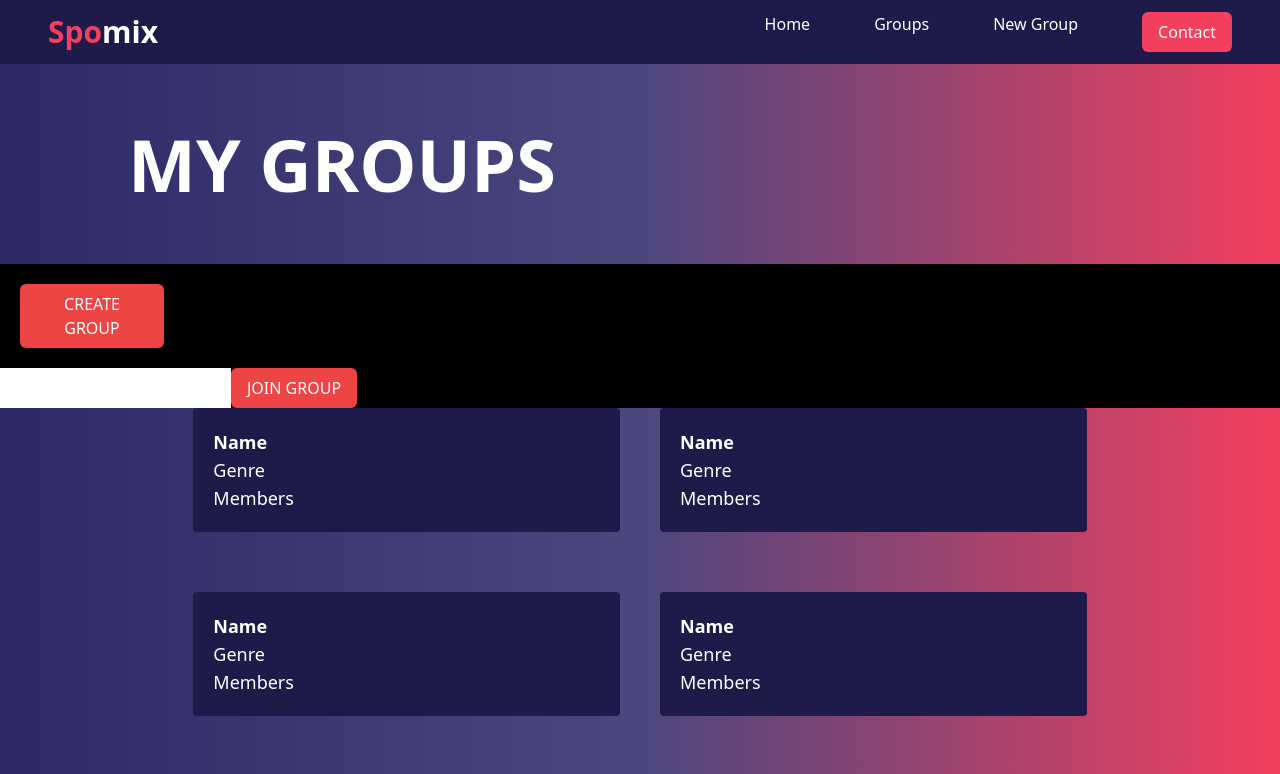
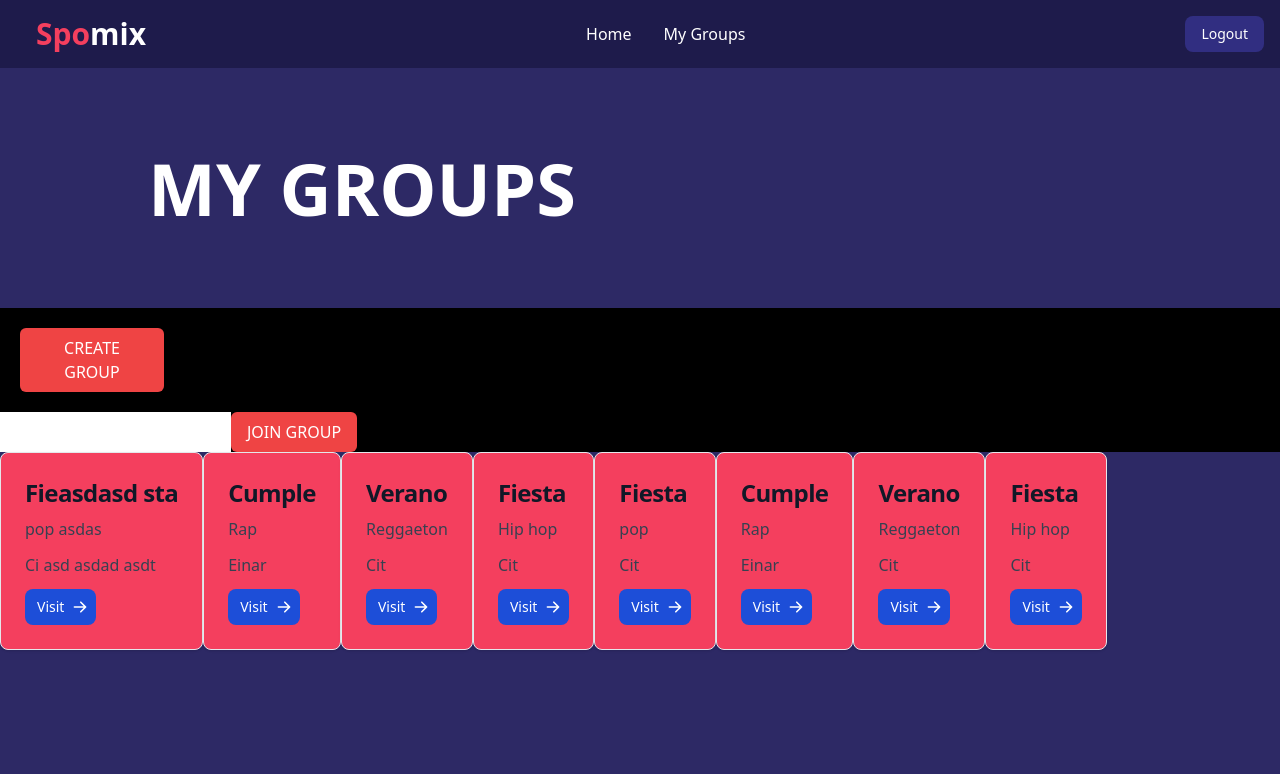
Before and after one commit to Citlalli27/spomix02, a React (Create React App) app: page /newgroup in a window 1280 px wide. Shown: the top 774 px of the page. Built offline with nearby package versions, Linux system fonts and the light colour scheme.

Commit message:
header + create group

```diff
--- a/src/components/CreateGroup.jsx
+++ b/src/components/CreateGroup.jsx
@@ -1,32 +1,94 @@
-import React from 'react'
-import Navbar from './NavbarHome'
-import MembersContainer from './MembersContainer'
-import ItemPLContainer from './ItemPLContainer'
+import React, { useEffect, useState } from "react";
+import Navbar from "./NavbarHome";
+import MembersContainer from "./MembersContainer";
+import ItemPLContainer from "./ItemPLContainer";
+import axios from "axios";
 import { IoCopyOutline } from "react-icons/io5";
+import Member from "./Member";
 
 const CreateGroup = () => {
+  useEffect(() => {
+    getGroup();
+  }, []);
+
+  const [group, setGroup] = useState();
+  const urlParams = new URLSearchParams(window.location.search);
+  const id = urlParams.get("id");
+
+  const getGroup = () => {
+    console.log("id", id);
+
+    let config = {
+      headers: {
+        AT: localStorage.getItem("AT"),
+        UI: localStorage.getItem("UI"),
+      },
+    };
+    axios
+      .get("http://127.0.0.1:5000/groups/group?id=" + id, config)
+      .then((response) => {
+        console.log(response.data);
+        setGroup(response.data);
+      })
+      .catch((error) => {
+        console.log(error);
+      });
+  };
   return (
-    <div className='bg-gradient-to-r from-[#2d2965] via-[#4b477f] to-rose-500 text-white h-screen'>
-      <Navbar/>
-      <div className='bg-gradient-to-r from-[#2d2965] via-[#4b477f] to-rose-500 text-white '>
-          <h1 className='text-w font-bold md:text-7xl sm:text-6xl text-5xl py-16 px-32 md:text-left text-center'>GROUP NAME</h1>
+    <div className="bg-gradient-to-r from-[#2d2965] via-[#4b477f] to-rose-500 text-white h-screen">
+      <Navbar />
+      <div className="bg-gradient-to-r from-[#2d2965] via-[#4b477f] to-rose-500 text-white ">
+        <h1 className="text-w font-bold md:text-7xl sm:text-6xl text-5xl py-16 px-32 md:text-left text-center">
+          {group != null ? <>{group.name}</> : <>Loading</>}
+        </h1>
       </div>
-      <div className=' flex flex-col md:flex-row sm:flex-row gap-1 bg-gray-200 '>
-            <MembersContainer/>
-
-            <div className='bg-gray-200'>
-                <div className='m-5 w-1/2'>
-                    <label for="first_name" class="block mb-2 text-sm font-medium ">Group Code</label>
-                    <input type="text"  class="bg-gray-500 border border-gray-300 text-gray-900 text-sm rounded-lg  block w-full p-2.5 cursor-not-allowed " placeholder="Group Name" value="Code" disabled/>
+      <div className=" flex flex-col md:flex-row sm:flex-row gap-1 bg-gray-200 ">
+        <div className="bg-indigo-400 ml-5 mr-5">
+          <p className="text-center m-5">Members</p>
+          {group != null ? (
+            group.profiles.map((profile) => {
+              return (
+                <Member
+                  name={profile.display_name}
+                  img={profile.images[0].url}
+                />
+              );
+            })
+          ) : (
+            <p>Loading</p>
+          )}
         </div>
 
-                <div className='m-5 w-1/2'>
-                    <label for="first_name" class="block mb-2 text-sm font-medium ">Group Name</label>
-                    <input type="text"  class="bg-gray-500 border border-gray-300 text-gray-900 text-sm rounded-lg  block w-full p-2.5 " placeholder="Group Name" />
+        <div className="bg-gray-200">
+          <div className="m-5 w-1/2">
+            <label for="first_name" class="block mb-2 text-sm font-medium ">
+              Group Code
+            </label>
+            <input
+              type="text"
+              class="bg-gray-500 border border-gray-300 text-gray-900 text-sm rounded-lg  block  p-2.5 cursor-not-allowed "
+              placeholder="Group Name"
+              value={group != null ? id : "Loading"}
+              disabled
+            />
           </div>
 
-              <div className='ml-5 mr-5'>
-              <label for="first_name" class="block mb-2 text-sm font-medium ">Select a Genre</label>
+          <div className="m-5 w-1/2">
+            <label for="first_name" class="block mb-2 text-sm font-medium ">
+              Group Name
+            </label>
+            <input
+              type="text"
+              class="bg-gray-500 border border-gray-300 text-gray-900 text-sm rounded-lg  block  p-2.5 "
+              placeholder="Group Name"
+              value={group != null ? group.name : "Loading"}
+            />
+          </div>
+
+          <div className="ml-5 mr-5">
+            <label for="first_name" class="block mb-2 text-sm font-medium ">
+              Select a Genre
+            </label>
             <select class="bg-gray-50 border border-gray-300 text-gray-900 text-sm rounded-lg  block  p-2.5 ">
               <option selected>Choose a country</option>
               <option value="US">United States</option>
@@ -39,13 +101,11 @@ const CreateGroup = () => {
           <button class="bg-blue-500 hover:bg-blue-700 text-white font-bold py-2 px-4 m-5 border border-blue-700 rounded">
             Save Changes
           </button>
+        </div>
+        <ItemPLContainer />
+      </div>
+    </div>
+  );
+};
 
-            </div>
-            <ItemPLContainer/>
-      </div>
-
-    </div>
-  )
-}
-
-export default CreateGroup
+export default CreateGroup;
--- a/src/components/Group.jsx
+++ b/src/components/Group.jsx
@@ -1,16 +1,34 @@
-import React from 'react'
+import React from "react";
 
-const Group = () => {
+const Group = (props) => {
   return (
-    <div className=' bg-indigo-950  rounded hover:bg-white  hover:bg-opacity-50 hover:text-indigo-950 mb-5 p-5 w-1/3 cursor-pointer flex'>
-        <div>
-        <p className='font-bold md:text-lg text-sm'>Name</p>
-         <p className=' md:text-lg text-sm'>Genre</p>
-         <p className=' md:text-lg text-sm'>Members</p>
-        </div>
+    <div class="max-w-sm p-6 bg-rose-500 border border-gray-200 rounded-lg shadow ">
+      <h5 class="mb-2 text-2xl font-bold tracking-tight text-gray-900">
+        {props.name}
+      </h5>
+      <p class="mb-3 font-medium text-gray-700 ">{props.genre}</p>
+      <p class="mb-3 font-normal text-gray-700 ">{props.members}</p>
+      <a
+        href="#"
+        class="inline-flex items-center px-3 py-2 text-sm font-medium text-center text-white bg-blue-700 rounded-lg hover:bg-blue-800 focus:ring-4 focus:outline-none focus:ring-blue-300 dark:bg-blue-600 dark:hover:bg-blue-700 dark:focus:ring-blue-800"
+      >
+        Visit
+        <svg
+          aria-hidden="true"
+          class="w-4 h-4 ml-2 -mr-1"
+          fill="currentColor"
+          viewBox="0 0 20 20"
+          xmlns="http://www.w3.org/2000/svg"
+        >
+          <path
+            fill-rule="evenodd"
+            d="M10.293 3.293a1 1 0 011.414 0l6 6a1 1 0 010 1.414l-6 6a1 1 0 01-1.414-1.414L14.586 11H3a1 1 0 110-2h11.586l-4.293-4.293a1 1 0 010-1.414z"
+            clip-rule="evenodd"
+          ></path>
+        </svg>
+      </a>
+    </div>
+  );
+};
 
-      </div>
-  )
-}
-
-export default Group
+export default Group;
--- a/src/components/GroupsContainer.jsx
+++ b/src/components/GroupsContainer.jsx
@@ -2,6 +2,7 @@ import React, { useState } from "react";
 import Group from "./Group";
 import { IoIosAddCircle } from "react-icons/io";
 import { useNavigate } from "react-router-dom";
+import dataGroup from "../groups.json";
 
 import axios from "axios";
 
@@ -25,7 +26,7 @@ const GroupsContainer = () => {
       .get("http://127.0.0.1:5000/groups/create", config)
       .then((response) => {
         console.log(response.data);
-        const groupId = response.data.groupId;
+        const groupId = response.data;
         navigate("/createGroup?id=" + groupId);
       })
       .catch((error) => {
@@ -50,9 +51,9 @@ const GroupsContainer = () => {
       });
   };
   return (
-    <div className="">
+    <div className="bg-[#2d2965]">
       <div className="">
-        <h1 className="text-w font-bold md:text-7xl sm:text-6xl text-5xl py-16 px-32 md:text-left text-center">
+        <h1 className="text-w font-bold md:text-7xl sm:text-6xl text-5xl py-16 px-32 m-5 md:text-left text-center">
           MY GROUPS
         </h1>
         <div className="bg-black flex flex-col">
@@ -80,15 +81,14 @@ const GroupsContainer = () => {
         </div>
       </div>
 
-      <div className="flex  flex-wrap justify-center gap-10">
-        <Group />
-        <Group />
-        <Group />
-        <Group />
-        <Group />
-        <Group />
-        <Group />
-        <Group />
+      <div className="flex">
+        {dataGroup.map((group) => (
+          <Group
+            name={group.name}
+            genre={group.genre}
+            members={group.members}
+          />
+        ))}
       </div>
     </div>
   );
--- a/src/components/NavbarHome.jsx
+++ b/src/components/NavbarHome.jsx
@@ -1,56 +1,76 @@
-import React, {useState} from 'react'
-import {AiOutlineMenu} from'react-icons/ai'
-import { useNavigate } from 'react-router-dom'
-
+import React, { useState } from "react";
+import { AiOutlineMenu } from "react-icons/ai";
+import { useNavigate } from "react-router-dom";
 
 const Navbar = () => {
-
-    let navigate = useNavigate();
-    const [nav, setNav] = useState(false)
-
-    const handleNav = () => {
-        setNav(!nav)
-    }
-
   return (
-
-    <div className='text-white bg-indigo-950 flex justify-between items-center h-16  mx-auto px-4'>
-    <div className='inline-flex p-8 cursor-pointer' onClick={() => navigate("/home")}>
-        <p className='w-full text-3xl font-bold text-rose-500'>Spo</p>
-        <p className='w-full text-3xl font-bold text-white'>mix</p>
+    <nav class="bg-indigo-950">
+      <div class="max-w-screen-xl flex flex-wrap items-center justify-between mx-auto p-4">
+        <div class="flex items-center ml-5">
+          <span class="self-center text-2xl font-semibold whitespace-nowrap ">
+            <div className="inline-flex ">
+              <p className="w-full text-3xl font-bold text-rose-500">Spo</p>
+              <p className="w-full text-3xl font-bold text-white">mix</p>
             </div>
-    <ul className='hidden md:flex '>
-        <li className='p-8 cursor-pointer' onClick={() => navigate("/home")}>Home</li>
-        <li className='p-8 cursor-pointer'  onClick={() => navigate("/newgroup")}>Groups</li>
-        <li className='p-8 cursor-pointer'  onClick={() => navigate("/creategroup")}>New Group</li>
-        <li className='p-8'>
-      <button className='bg-rose-500 px-4 py-2 rounded-md text-white'>
-        Contact
+          </span>
+        </div>
+        <div class="flex md:order-2">
+          <button
+            type="button"
+            class="bg-indigo-900  hover:bg-indigo-800 focus:ring-4 focus:outline-none focus:ring-white font-medium rounded-lg text-sm px-4 py-2 text-center mr-3 md:mr-0"
+          >
+            Logout
           </button>
+          <button
+            data-collapse-toggle="navbar-cta"
+            type="button"
+            class="inline-flex items-center p-2 text-sm text-gray-500 rounded-lg md:hidden hover:bg-gray-100 focus:outline-none focus:ring-2 focus:ring-gray-200"
+            aria-controls="navbar-cta"
+            aria-expanded="false"
+          >
+            <span class="sr-only">Open main menu</span>
+            <svg
+              class="w-6 h-6"
+              aria-hidden="true"
+              fill="currentColor"
+              viewBox="0 0 20 20"
+              xmlns="http://www.w3.org/2000/svg"
+            >
+              <path
+                fill-rule="evenodd"
+                d="M3 5a1 1 0 011-1h12a1 1 0 110 2H4a1 1 0 01-1-1zM3 10a1 1 0 011-1h12a1 1 0 110 2H4a1 1 0 01-1-1zM3 15a1 1 0 011-1h12a1 1 0 110 2H4a1 1 0 01-1-1z"
+                clip-rule="evenodd"
+              ></path>
+            </svg>
+          </button>
+        </div>
+        <div
+          class="items-center  bg-indigo-950  justify-between hidden w-full md:flex md:w-auto md:order-1"
+          id="navbar-cta"
+        >
+          <ul class="flex flex-col font-medium p-4 md:p-0 mt-4  rounded-lg  md:flex-row md:space-x-8 md:mt-0 md:border-0">
+            <li>
+              <a
+                href="#"
+                class="block py-2 pl-3 pr-4 text-white rounded md:bg-transparent md:hover:text-rose-500  md:p-0 "
+                aria-current="page"
+              >
+                Home
+              </a>
             </li>
-    </ul>
-
-    {/* Icono de barra lateral */}
-    <div onClick={handleNav} className='block md:hidden cursor-pointer'>
-        {!nav ? <AiOutlineMenu size={25} /> : <AiOutlineMenu size={25} />}
-    </div>
-
-    {/* NavBar lateral */}
-    <div className={nav ? 'fixed left-0 top-0 w-[60%] h-full bg-indigo-950 ease-in-out duration-500' : 'fixed left-[-100%]' }>
-        <div className='inline-flex p-8'>
-            <p className='w-full text-3xl font-bold text-rose-600'>Spo</p>
-            <p className='w-full text-3xl font-bold text-white'>mix</p>
-        </div>
-        <ul className='p-5'>
-            <li className='p-8 cursor-pointer'>Home</li>
-            <li className='p-8 border-b cursor-pointer'>Groups</li>
-            <li className='p-8 border-b cursor-pointer'>Contact</li>
-
+            <li>
+              <a
+                href="#"
+                class="block py-2 pl-3 pr-4 text-white rounded hover:bg-gray-100 md:hover:bg-transparent md:hover:text-rose-500 md:p-0"
+              >
+                My Groups
+              </a>
+            </li>
           </ul>
         </div>
       </div>
+    </nav>
+  );
+};
 
-  )
-}
-
-export default Navbar
+export default Navbar;
--- a/src/components/NewGroup.jsx
+++ b/src/components/NewGroup.jsx
@@ -1,15 +1,15 @@
-import React from 'react'
-import NavbarHome from './NavbarHome'
-import GroupsContainer from './GroupsContainer'
+import React from "react";
+import NavbarHome from "./NavbarHome";
+import GroupsContainer from "./GroupsContainer";
+import Group from "./Group";
 
 const Home = () => {
   return (
-    <div className='bg-gradient-to-r from-[#2d2965] via-[#4b477f] to-rose-500 text-white  w-full'>
+    <div className="bg-[#2d2965]  text-white  w-full">
       <NavbarHome />
-      <GroupsContainer/>
+      <GroupsContainer />
     </div>
+  );
+};
 
-  )
-}
-
-export default Home
+export default Home;
--- /dev/null
+++ b/src/groups.json
@@ -0,0 +1,56 @@
+[
+  {
+    "id": "code1",
+    "name": "Fieasdasd sta",
+    "genre": "pop asdas ",
+    "members": "Ci asd asdad asdt"
+  },
+
+  {
+    "id": "code2",
+    "name": "Cumple",
+    "genre": "Rap",
+    "members": "Einar"
+  },
+
+  {
+    "id": "code3",
+    "name": "Verano",
+    "genre": "Reggaeton",
+    "members": "Cit"
+  },
+
+  {
+    "id": "code4",
+    "name": "Fiesta",
+    "genre": "Hip hop",
+    "members": "Cit"
+  },
+  {
+    "id": "code1",
+    "name": "Fiesta",
+    "genre": "pop",
+    "members": "Cit"
+  },
+
+  {
+    "id": "code2",
+    "name": "Cumple",
+    "genre": "Rap",
+    "members": "Einar"
+  },
+
+  {
+    "id": "code3",
+    "name": "Verano",
+    "genre": "Reggaeton",
+    "members": "Cit"
+  },
+
+  {
+    "id": "code4",
+    "name": "Fiesta",
+    "genre": "Hip hop",
+    "members": "Cit"
+  }
+]
```
Also changed, not shown: src/components/Home.jsx (+19 -6 lines), src/components/Landing.jsx (+12 -9 lines), src/components/Member.jsx (+7 -8 lines). Lines whose indentation alone changed are shown as unchanged.
